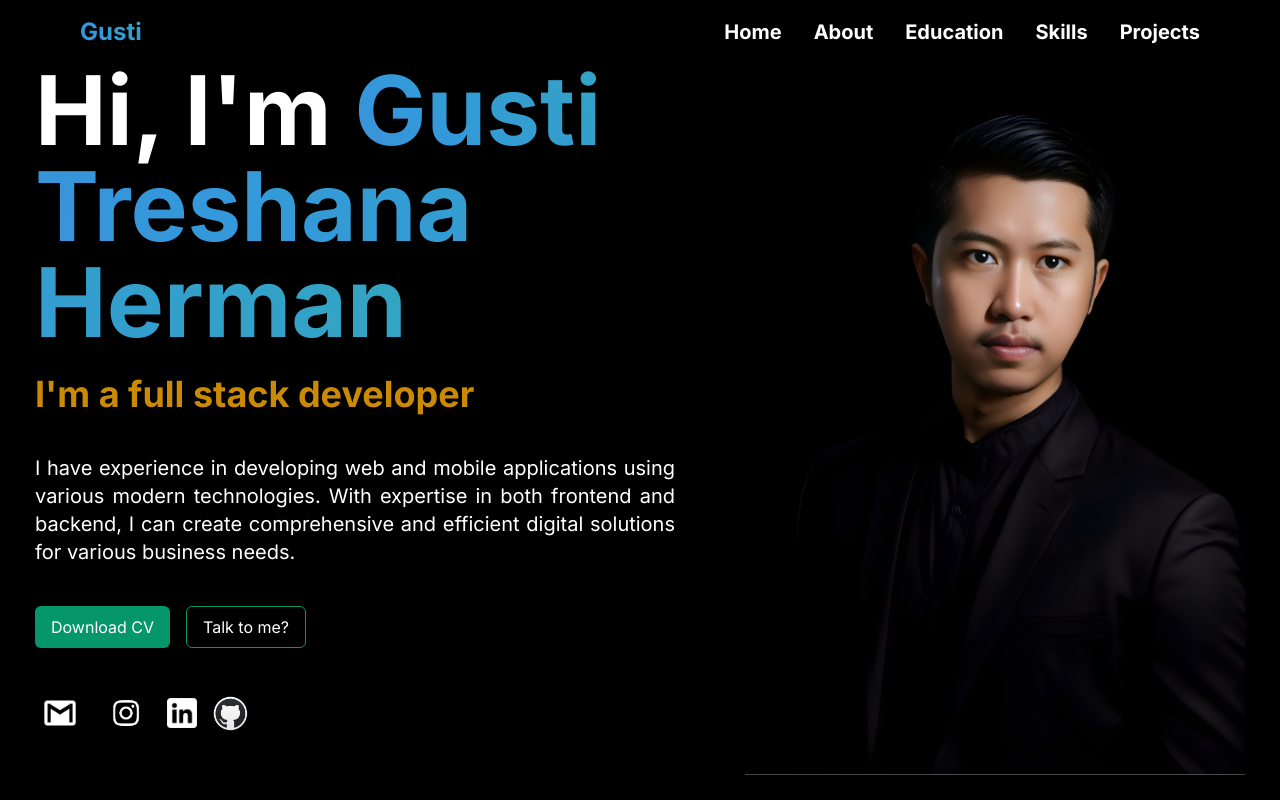
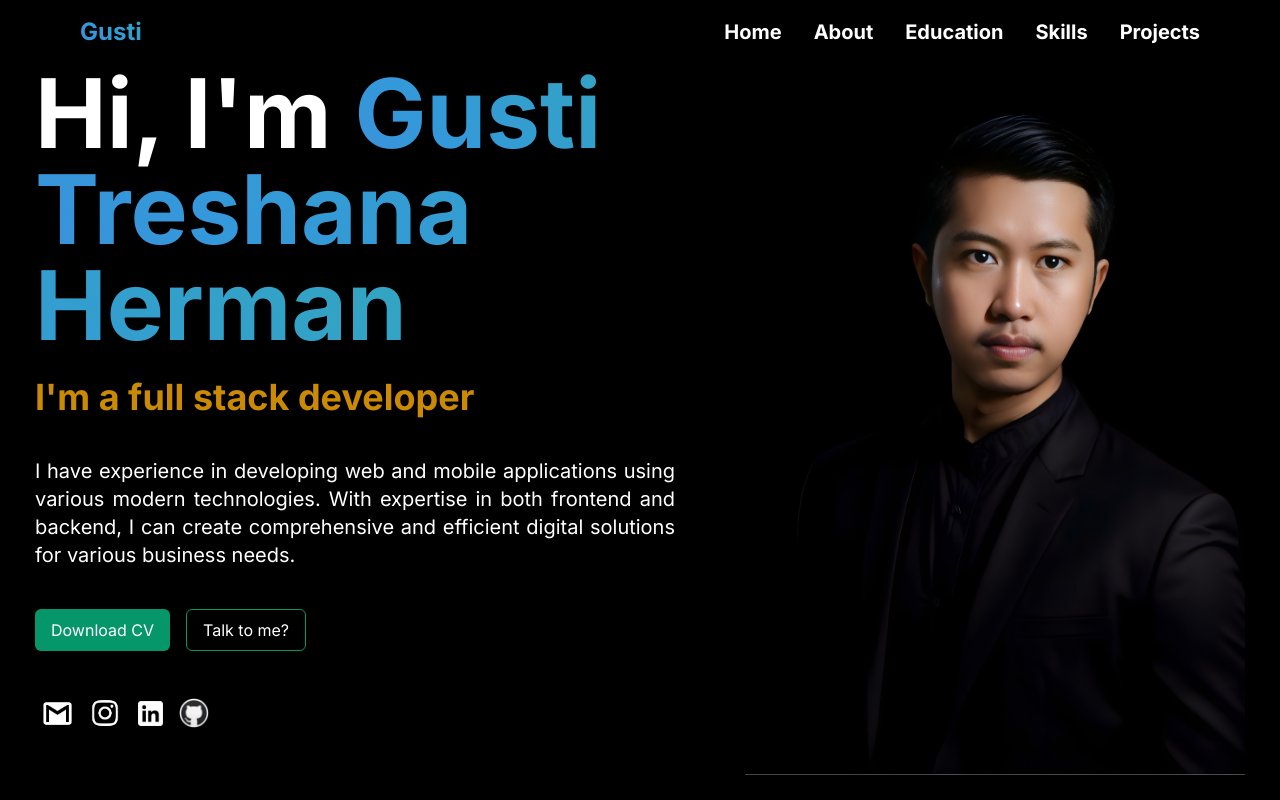
Before and after one commit to Gustitreshana/Portofolio-Website, a Next.js app: page / in a window 1280 px wide. Shown: the top 800 px of the page. Built offline with nearby package versions, Linux system fonts and the light colour scheme.

Commit message:
fix: icon social media layout solved

```diff
--- a/src/components/Header/index.tsx
+++ b/src/components/Header/index.tsx
@@ -4,13 +4,14 @@ import Image from "next/image";
 import Button from "@/components/Button";
 
 const Header = () => {
-
   const handleTalkToMe = () => {
     window.open("https://wa.me/6285710000000");
   };
 
   const handleDownloadCV = () => {
-    window.open("https://drive.google.com/file/d/1AJOoiLBLLLqVcGSsAly8K_CdIW2z7u48/view?usp=sharing");
+    window.open(
+      "https://drive.google.com/file/d/1AJOoiLBLLLqVcGSsAly8K_CdIW2z7u48/view?usp=sharing"
+    );
   };
 
   return (
@@ -32,17 +33,26 @@ const Header = () => {
           for various business needs.
         </p>
         <div className="flex gap-4">
-          <Button label="Download CV" variant="primary" onClick={handleDownloadCV} />
-          <Button label="Talk to me?" variant="secondary" onClick={handleTalkToMe} />
+          <Button
+            label="Download CV"
+            variant="primary"
+            onClick={handleDownloadCV}
+          />
+          <Button
+            label="Talk to me?"
+            variant="secondary"
+            onClick={handleTalkToMe}
+          />
         </div>
 
-        <div className="flex items-center gap-4">
+        <div className="flex gap-2">
+          <div className="flex items-center">
             <Image
               className="cursor-pointer"
               src="/icon-gmail.png"
               alt="gmail"
-            width={50}
-            height={50}
+              width={45}
+              height={45}
               onClick={() => window.open("mailto:gustith2105@gmail.com")}
             />
             <Image
@@ -51,26 +61,33 @@ const Header = () => {
               alt="instagram"
               width={50}
               height={50}
-            onClick={() => window.open("https://www.instagram.com/gustitreshana/")}
+              onClick={() =>
+                window.open("https://www.instagram.com/gustitreshana/")
+              }
             />
+          </div>
+          <div className="flex gap-4 items-center">
             <Image
               className="cursor-pointer"
               src="/icon-linkedin.png"
               alt="linkedin"
-            width={30}
-            height={30}
+              width={25}
+              height={25}
               onClick={() =>
-              window.open("https://www.linkedin.com/in/gusti-treshana-herman-094064150/?originalSubdomain=id")
+                window.open(
+                  "https://www.linkedin.com/in/gusti-treshana-herman-094064150/?originalSubdomain=id"
+                )
               }
             />
             <Image
               className="cursor-pointer"
               src="/icon-github.png"
               alt="github"
-            width={35}
-            height={35}
+              width={30}
+              height={30}
               onClick={() => window.open("https://github.com/Gustitreshana")}
             />
+          </div>
         </div>
       </div>
 
```
Lines whose indentation alone changed are shown as unchanged.
